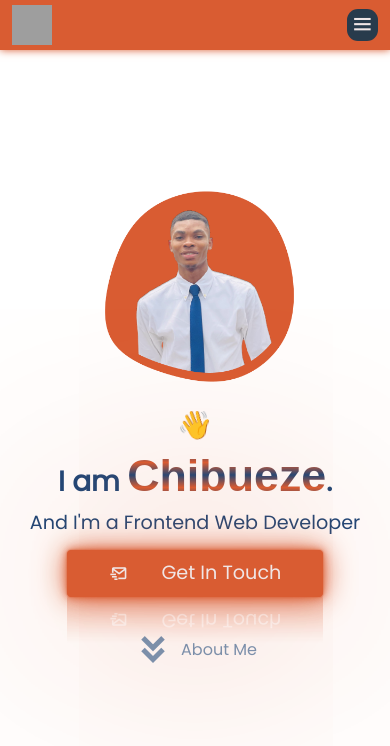
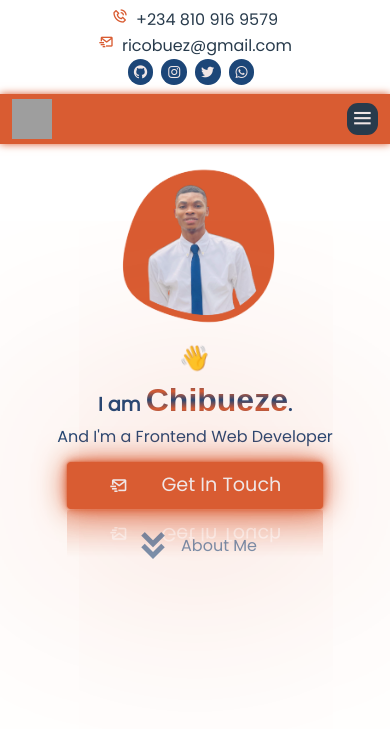
Before and after one commit to buezrico/portfolio-nextjs, a Next.js app: page / in a window 390 px wide. Shown: the top 746 px of the page. Built offline with nearby package versions, Linux system fonts and the light colour scheme; grey boxes are pictures that could not be loaded.

Commit message:
making the header responsive

```diff
--- a/pages/index.tsx
+++ b/pages/index.tsx
@@ -21,8 +21,7 @@ export default function Home() {
         />
       </Head>
 
-      <header>
-        {/* <div className="top-info ">
+      <div className="top-info ">
         <div className="phone contact-info">
           <i className="bx bx-phone-call bx-tada-hover"></i>
           <p>+234 810 916 9579</p>
@@ -37,12 +36,12 @@ export default function Home() {
           <i className="bx bxl-twitter bx-tada-hover"></i>
           <i className="bx bxl-whatsapp bx-tada-hover"></i>
         </div>
-        </div> */}
+      </div>
       <Navbar />
-
+      <header>
         <div className="content container">
           <div className="text">
-            <h1 className="mb-2 bx-tada text-center">👋</h1>
+            <h2 className="mb-2 bx-tada text-center">👋</h2>
             <h1 className="mb-2 ">
               I am <span className="styled-title">Chibueze</span>.
             </h1>
--- a/styles/globals.scss
+++ b/styles/globals.scss
@@ -23,27 +23,26 @@ p {
 }
 
 .portfolio {
-  position: relative;
-}
-
-header {
-  height: 100vh;
-  display: flex;
-  flex-direction: column;
-  justify-content: space-between;
-  align-items: center;
-
   .top-info {
     display: flex;
     justify-content: center;
     padding: 0.5rem;
 
+    @media screen and (max-width: 768px) {
+      display: block;
+      text-align: center;
+    }
+
     .contact-info {
+      justify-content: center;
       display: flex;
-      align-items: center;
-      margin-right: 3rem;
-      margin-bottom: 0.3rem;
+      margin-bottom: 0.1rem;
       color: $dark;
+      @media screen and (min-width: 768px) {
+        margin-right: 3rem;
+
+        align-items: center;
+      }
 
       i {
         margin-right: 0.5rem;
@@ -58,7 +57,7 @@ header {
         color: $light;
         margin-right: 0.5rem;
         background: $primary;
-        padding: 0.2rem;
+        padding: 0.3rem;
         border-radius: 50%;
         cursor: pointer;
       }
@@ -67,7 +66,8 @@ header {
   nav {
     background: rgba(217, 92, 50);
     color: $primary;
-    position: fixed;
+    position: sticky;
+    top: 0;
     width: 100%;
     box-shadow: 0 0 0.5rem $secondary;
     z-index: 10;
@@ -97,6 +97,14 @@ header {
       }
     }
   }
+}
+
+header {
+  // height: 100vh;
+  display: flex;
+  flex-direction: column;
+  justify-content: space-between;
+  align-items: center;
 
   .content {
     height: 100%;
@@ -124,19 +132,6 @@ header {
     .text {
       width: 60%;
       color: $primary;
-      @media screen and (max-width: 768px) {
-        width: 100%;
-        text-align: center;
-      }
-      h1 {
-        font-weight: bold;
-        span {
-          font-size: 2.8rem;
-        }
-      }
-      h4 {
-        font-size: 1.2rem;
-      }
       .btn-contact {
         display: flex;
         @media screen and (max-width: 768px) {
@@ -171,11 +166,42 @@ header {
 
         @media screen and (max-width: 768px) {
           justify-content: center;
+          margin-top: 0.5rem;
         }
         i {
           font-size: 2.5em;
           margin-right: 0.5rem;
         }
+      }
+      // @media screen and (max-width: 568px) {
+      //   h1 {
+      //     font-size: 1.2rem;
+      //     span {
+      //       font-size: 1.5rem;
+      //     }
+      //   }
+      //   h4 {
+      //     font-size: 1.2rem;
+      //   }
+      //   .btn-contact {
+      //     .btn {
+      //       font-size: 1.2rem;
+      //     }
+      //   }
+      // }
+      @media screen and (max-width: 768px) {
+        width: 100%;
+        text-align: center;
+      }
+      h1 {
+        font-weight: bold;
+        font-size: 1.2rem;
+        span {
+          font-size: 2rem;
+        }
+      }
+      h4 {
+        font-size: 1rem;
       }
 
       @media screen and (min-width: 992px) {
@@ -206,9 +232,11 @@ header {
 
       img {
         width: 100%;
-        max-width: 15rem;
-        // box-shadow: 0 0 2px $secondary, 0 0 10px $secondary, 0 0 50px $secondary,
-        //   0 0 200px $secondary;
+        max-width: 12rem;
+
+        // @media screen and (min-width: 568px) {
+        //   max-width: 25rem;
+        // }
 
         @media screen and (min-width: 768px) {
           max-width: 30rem;
```
Lines whose indentation alone changed are shown as unchanged.
